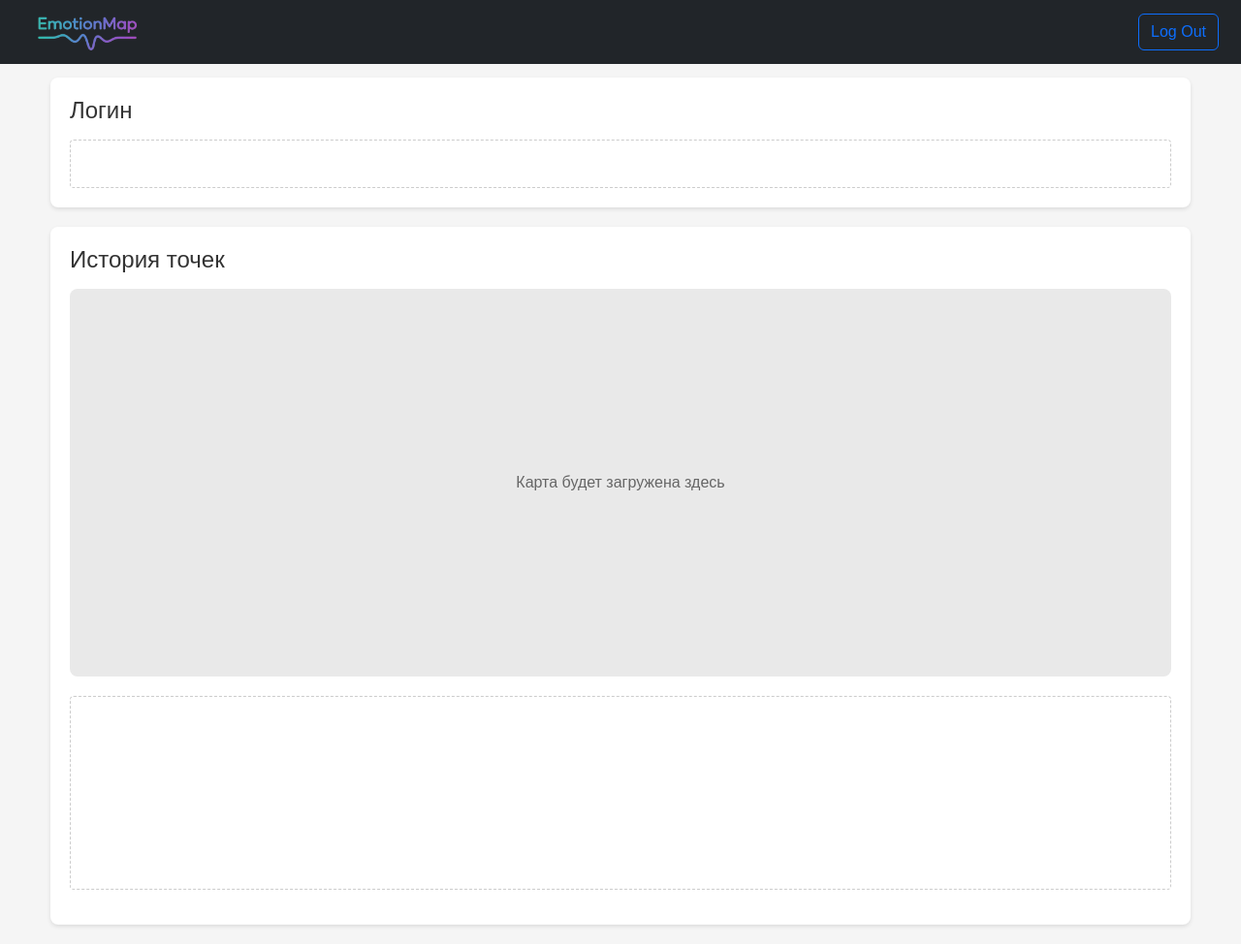
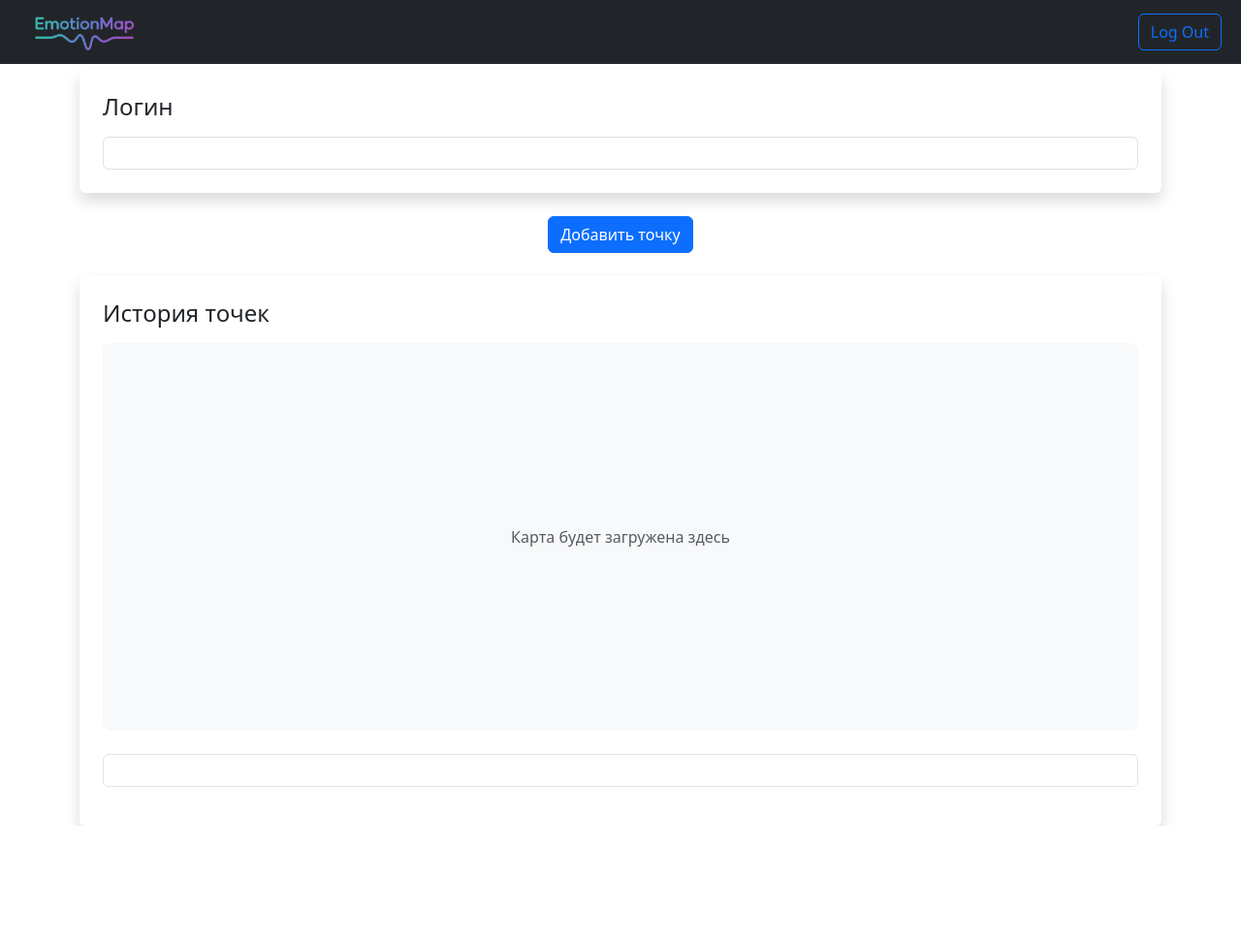
Before and after one commit to vazart-dude/EmotionMap, a Flask app: page /profile in a window 1280 px wide. Shown: the whole page at 97% size. After the commit the page ends 852 px from the top, so only its background shows below. Run offline with Flask 2, Linux system fonts and the light colour scheme.

Commit message:
Add profile template

```diff
--- a/template/profile.html
+++ b/template/profile.html
@@ -4,130 +4,93 @@
     <meta charset="UTF-8">
     <meta name="viewport" content="width=device-width, initial-scale=1.0">
     <title>Profile</title>
-    <!-- Bootstrap CSS -->
+    <!-- Bootstrap 5 CSS -->
     <link href="https://cdn.jsdelivr.net/npm/bootstrap@5.3.0/dist/css/bootstrap.min.css" rel="stylesheet">
     <style>
-        * {
-            margin: 0;
-            padding: 0;
-            box-sizing: border-box;
-            font-family: Arial, sans-serif;
-        }
-
-        body {
-            background-color: #f5f5f5;
-            padding: 20px;
-            padding-top: 80px; /* Отступ для фиксированного навбара */
-        }
-
-        .container {
-            max-width: 1200px;
-            margin: 0 auto;
-        }
-
-        /* Стили для полного ширины навбара */
-        .full-width-navbar {
-            padding-left: 0;
-            padding-right: 0;
-        }
-
-        .navbar .container-fluid {
-            padding-left: 15px;
-            padding-right: 15px;
-        }
-        .login-section {
-            background: white;
-            padding: 20px;
-            border-radius: 8px;
-            box-shadow: 0 2px 4px rgba(0,0,0,0.1);
-            margin-bottom: 20px;
-        }
-
-        .map-history-section {
-            background: white;
-            padding: 20px;
-            border-radius: 8px;
-            box-shadow: 0 2px 4px rgba(0,0,0,0.1);
-        }
-
-        .section-title {
-            color: #333;
-            margin-bottom: 15px;
-            font-size: 24px;
-        }
-
-        #login-info {
-            min-height: 50px;
-            padding: 15px;
-            border: 1px dashed #ccc;
-            border-radius: 4px;
-        }
-
+        /* Кастомные стили, которые нельзя заменить Bootstrap */
         #map-container {
             height: 400px;
-            background-color: #e9e9e9;
-            border-radius: 8px;
-            margin-bottom: 20px;
-            position: relative;
         }
-
         #map-placeholder {
             position: absolute;
             top: 50%;
             left: 50%;
             transform: translate(-50%, -50%);
-            color: #666;
-        }
-
-        #history-list {
-            list-style: none;
-            border: 1px dashed #ccc;
-            border-radius: 4px;
-            min-height: 200px;
-            padding: 15px;
         }
     </style>
 </head>
 <body>
-    <!-- Навигационный бар -->
-    <nav class="navbar navbar-expand-sm bg-dark navbar-dark fixed-top full-width-navbar">
+    <!-- Навигационная панель -->
+    <nav class="navbar navbar-expand-sm navbar-dark bg-dark fixed-top">
         <div class="container-fluid">
-            <a class="navbar-brand" href="#"><img src="static/img/EmotionMap_logo.png" style="width: 150px; height: 40px;"></a>
+            <a class="navbar-brand" href="#">
+                <img src="static/img/EmotionMap_logo.png" alt="Logo" style="width: 150px; height: 40px;">
+            </a>
             <button class="navbar-toggler" type="button" data-bs-toggle="collapse" data-bs-target="#collapsibleNavbar">
                 <span class="navbar-toggler-icon"></span>
             </button>
-            <div class="collapse navbar-collapse d-flex justify-content-end" id="collapsibleNavbar">
+            <div class="collapse navbar-collapse justify-content-end" id="collapsibleNavbar">
                 <ul class="navbar-nav">
                     <li class="nav-item">
-                        <a class="btn btn-outline-primary me-2" href="{{ url_for('') }}">Log Out</a>
+                        <a class="btn btn-outline-primary me-2" href="{{ url_for('page') }}">Log Out</a>
                     </li>
                 </ul>
             </div>
         </div>
     </nav>
-<body>
-    <div class="container">
+
+    <main class="container mt-5 pt-4"> <!-- Добавлен отступ для фиксированного навбара -->
         <!-- Секция логина -->
-        <section class="login-section">
-            <h2 class="section-title">Логин</h2>
-            <div id="login-info">
-                <!-- Сюда будет вставлена информация о пользователе -->
+        <section class="bg-white p-4 rounded shadow mb-4">
+            <h2 class="h4 mb-3">Логин</h2>
+            <div id="login-info" class="border border-dashed p-3 rounded">
+                <!-- Информация о пользователе -->
             </div>
         </section>
 
-        <!-- Секция истории на карте -->
-        <section class="map-history-section">
-            <h2 class="section-title">История точек</h2>
+        <!-- Кнопка вызова модального окна -->
+        <div class="d-flex justify-content-center my-4">
+            <button type="button" class="btn btn-primary" data-bs-toggle="modal" data-bs-target="#AddPoint">
+                Добавить точку
+            </button>
+        </div>
+
+        <!-- Модальное окно -->
+        <div class="modal fade" id="AddPoint" tabindex="-1" aria-labelledby="exampleModalLabel" aria-hidden="true">
+            <div class="modal-dialog modal-dialog-centered">
+                <div class="modal-content">
+                    <div class="modal-header">
+                        <h5 class="modal-title" id="exampleModalLabel">Modal title</h5>
+                        <button type="button" class="btn-close" data-bs-dismiss="modal" aria-label="Close"></button>
+                    </div>
+                    <div class="modal-body">
+                        Выберите место
+                    </div>
+                    <div class="modal-footer">
+                        <button type="button" class="btn btn-secondary" data-bs-dismiss="modal">Отмена</button>
+                        <button type="button" class="btn btn-primary">Добавить</button>
+                    </div>
+                </div>
+            </div>
+        </div>
+
+        <!-- Секция истории -->
+        <section class="bg-white p-4 rounded shadow">
+            <h2 class="h4 mb-3">История точек</h2>
 
             <!-- Контейнер для карты -->
-            <div id="map-container">
-                <div id="map-placeholder">Карта будет загружена здесь</div>
+            <div id="map-container" class="bg-light rounded-3 mb-4 position-relative">
+                <div id="map-placeholder" class="text-muted">Карта будет загружена здесь</div>
             </div>
 
             <!-- Список истории -->
-            <ul id="history-list">
-                <!-- Сюда будут добавляться элементы истории -->
+            <ul id="history-list" class="list-unstyled border border-dashed p-3 rounded">
+                <!-- Элементы истории -->
             </ul>
         </section>
-    </div>
+    </main>
+
+    <!-- Bootstrap 5 JS -->
+    <script src="https://cdn.jsdelivr.net/npm/bootstrap@5.3.0/dist/js/bootstrap.bundle.min.js"></script>
 </body>
+</html>
```
